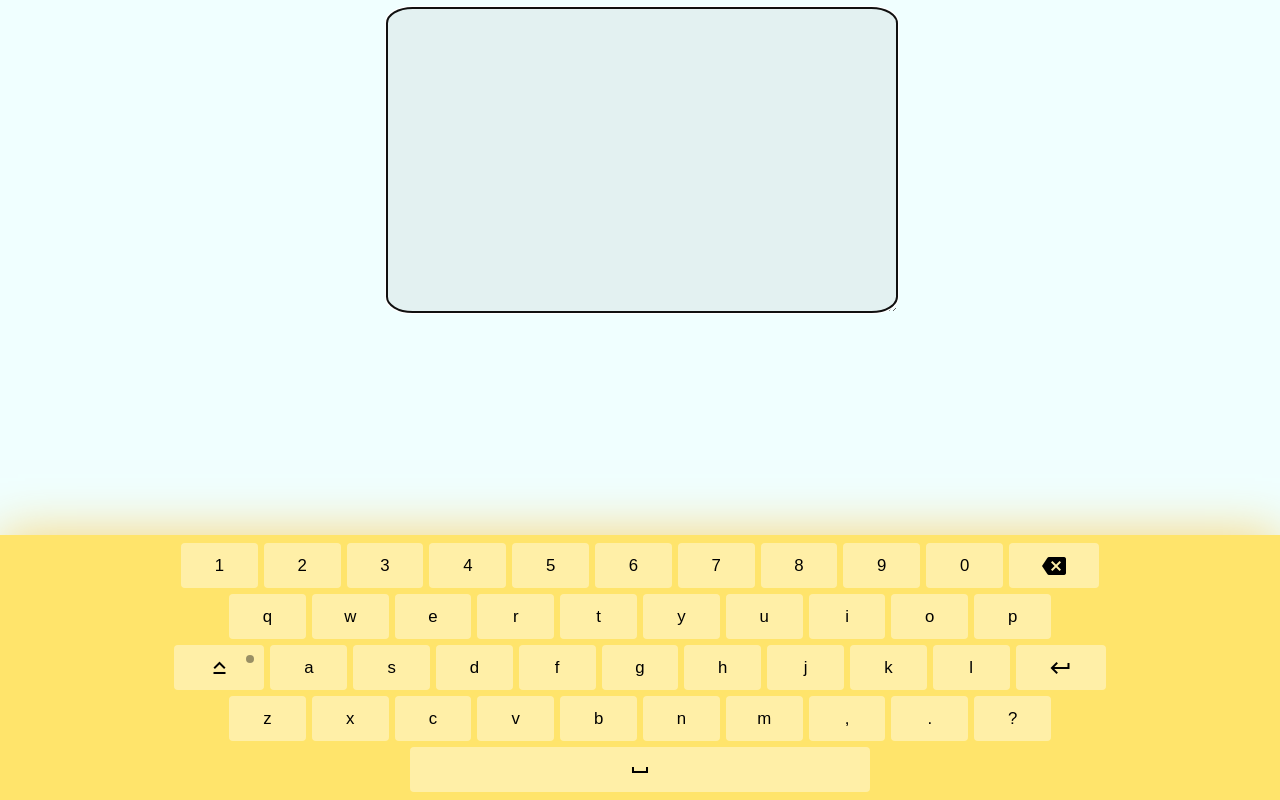
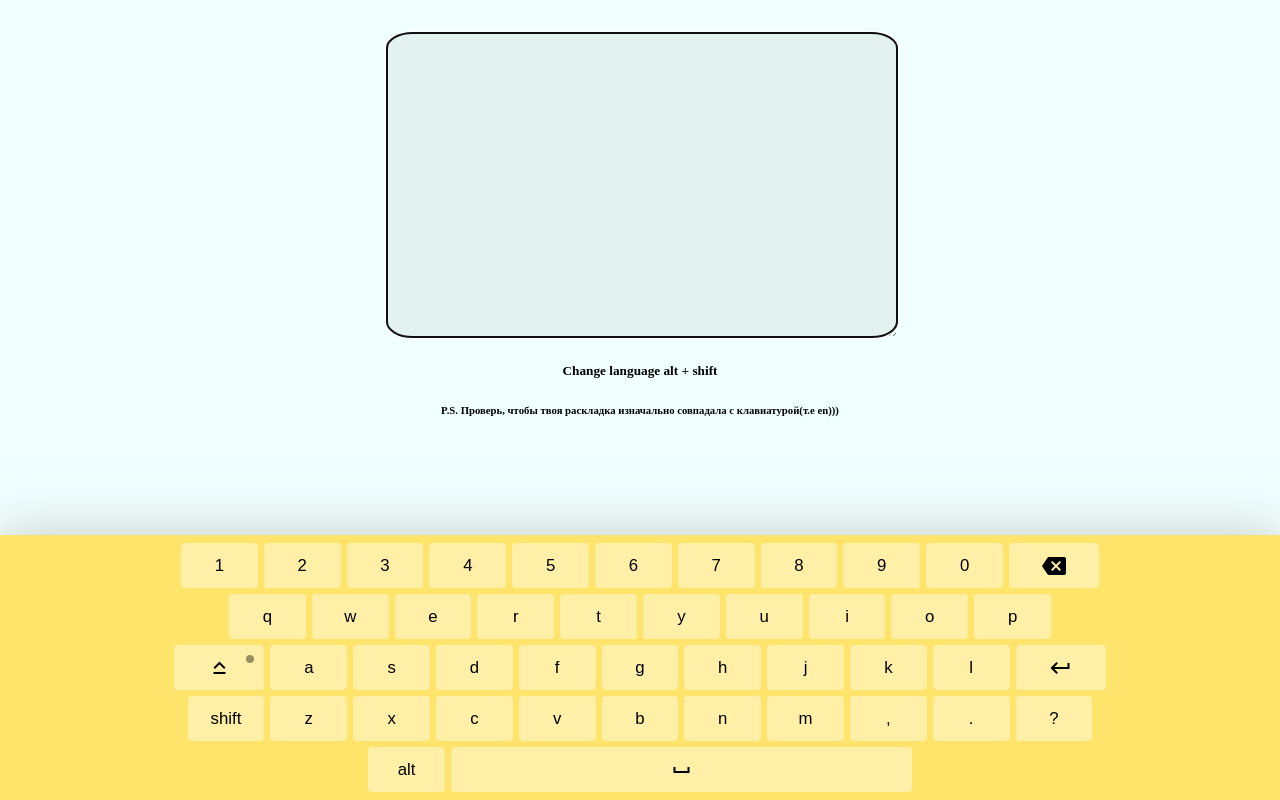
Before and after one commit to vikstasenkova/KeyboardRS, a plain HTML site: page index.html in a window 1280 px wide. Drawn offline with Linux system fonts and the light colour scheme.

Commit message:
feat: change language

```diff
--- a/index.html
+++ b/index.html
@@ -11,6 +11,8 @@
 </head>
 <body>
     <textarea class="use-keyboard-input"></textarea>
+    <h5>Change language alt + shift</h5>
+    <h6>P.S. Проверь, чтобы твоя раскладка изначально совпадала с клавиатурой(т.е en))) </р>
     <script src="index.js"></script>
 </body>
 </html>
--- a/index.js
+++ b/index.js
@@ -12,6 +12,43 @@ const Keyboard = {
     properties: {
         value: "",
         capsLock: false
+    },
+
+    languageNow: "en",
+    keyArray: null,
+
+    languages: {
+        en:  [
+            "1", "2", "3", "4", "5", "6", "7", "8", "9", "0", "backspace",
+            "q", "w", "e", "r", "t", "y", "u", "i", "o", "p",
+            "capslock", "a", "s", "d", "f", "g", "h", "j", "k", "l", "enter",
+            "shift", "z", "x", "c", "v", "b", "n", "m", ",", ".", "?",
+            "alt", "space"
+            ],
+        ru: [
+            "1", "2", "3", "4", "5", "6", "7", "8", "9", "0", "backspace",
+            "й", "ц", "у", "к", "е", "н", "г", "ш", "щ", "з", "х", "ъ",
+            "capslock", "ф", "ы", "в", "а", "п", "р", "о", "л", "д", "ж", "э", "enter",
+            "shift", "я", "ч", "с", "м", "и", "т", "ь", "б", "ю",
+            "alt", "space"
+        ]
+    },
+
+    changeLanguage() {
+        console.log("отработал changeLanguage");
+
+        if(Keyboard.languageNow === "en"){
+            keyArray = Keyboard.languages.ru;
+            console.log(keyArray);
+            Keyboard.languageNow = "ru";
+            console.log(Keyboard.languageNow + "nononno");
+        }
+        else{
+            keyArray = Keyboard.languages.en;
+            Keyboard.languageNow = "en"
+        }
+        console.log(Keyboard.languageNow + "lalala");
+        Keyboard.init();
     },
 
     init() {
@@ -36,20 +73,20 @@ const Keyboard = {
 
     _createKeys() {
         const fragment = document.createDocumentFragment();
-        const keyLayout = [
-            "1", "2", "3", "4", "5", "6", "7", "8", "9", "0", "backspace",
-            "q", "w", "e", "r", "t", "y", "u", "i", "o", "p",
-            "capslock", "a", "s", "d", "f", "g", "h", "j", "k", "l", "enter",
-            "z", "x", "c", "v", "b", "n", "m", ",", ".", "?",
-            "space"
-        ];
+
         const createIconHTML = (icon_name) => {
             return `<i class="material-icons">${icon_name}</i>`;
         };
+        if(this.languageNow === "en"){
+            keyArray = this.languages.en;
+        }
+        if(this.languageNow === "ru"){
+            keyArray = this.languages.ru
+        }
 
-        keyLayout.forEach(key => {
+        keyArray.forEach(key => {
             const keyElement = document.createElement("button");
-            const insertLineBreak = ["backspace", "p", "enter", "?"].indexOf(key) !== -1;
+            const insertLineBreak = ["backspace", "p", "enter", "?", "ъ", "ю"].indexOf(key) !== -1;
             keyElement.setAttribute("type", "button");
             keyElement.setAttribute("data-key", `k${key}`);
             keyElement.classList.add("keyboard__key");
@@ -70,8 +107,7 @@ const Keyboard = {
                     keyElement.classList.add("keyboard__key--wide", "keyboard__key--activatable");
                     keyElement.innerHTML = createIconHTML("keyboard_capslock");
 
-                    console.log(keyElement);
-                    keyElement.addEventListener("keypress", () =>{
+                    keyElement.addEventListener("keydown", () =>{
                         console.log("dfgdgdgdg");
                     })
 
@@ -132,8 +168,11 @@ const Keyboard = {
     },
 
     _toggleCapsLock() {
+        console.log(this.properties.capsLock);
         this.properties.capsLock = !this.properties.capsLock;
+        console.log(this.properties.capsLock);
         for (const key of this.elements.keys) {
+            console.log( this.elements.keys);
             if (key.childElementCount === 0) {
                 key.textContent = this.properties.capsLock ? key.textContent.toUpperCase() : key.textContent.toLowerCase();
             }
@@ -144,25 +183,42 @@ const Keyboard = {
         this.properties.value = initialValue || "";
         this.eventHandlers.oninput = oninput;
     },
-
-
 };
 
+// Animation into press
 document.addEventListener('keydown', function(){
+    console.log("Press key into Animation into press");
     activeTexteria();
     let currentButton = document.querySelector((`[data-key= K${event.key}]`).toLowerCase());
     if(!currentButton){
         currentButton = document.querySelector((`[data-key= kspace]`).toLowerCase());
     }
     currentButton.classList.add("active");
+    console.log(currentButton);
     setTimeout(() => currentButton.classList.remove("active"), 400);
 });
 
+// Focus
 function activeTexteria (){
     const inputKey = document.querySelector(".use-keyboard-input");
     inputKey.focus();
 }
 
+// Creating alt shift
+document.onkeydown = function(event) {
+    if (event.code == "AltLeft" || event.code == "AltRight") {
+        document.onkeyup = function (event) {
+
+            if (event.code == "ShiftLeft" || event.code == "ShiftRight"){
+                console.log("отработал alt shift");
+                Keyboard.changeLanguage();
+            }
+            else {
+                document.onkeyup = null;
+            }
+        }
+    }
+}
 
 // Creating keyboard
 window.addEventListener("DOMContentLoaded", function () {
--- a/style.css
+++ b/style.css
@@ -1,5 +1,9 @@
 body{
     background-color: azure;
+}
+
+h5, h6{
+    text-align: center;
 }
 
 .use-keyboard-input {
@@ -11,6 +15,7 @@ body{
     width: 40%;
     height: 300px;
     margin-left: 30%;
+    margin-top: 2%;
 }
 
 .keyboard {
@@ -20,7 +25,7 @@ body{
     width: 100%;
     padding: 5px 0;
     background: #ffe46b;
-    box-shadow: 0 0 50px rgba(255, 174, 0, 0.548);
+    box-shadow: 0 0 50px rgba(167, 160, 147, 0.548);
     user-select: none;
     transition: bottom 0.4s;
 }
```
